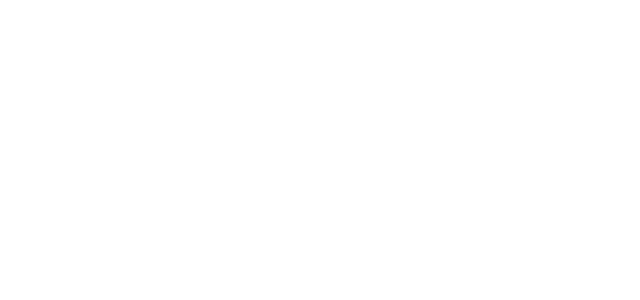
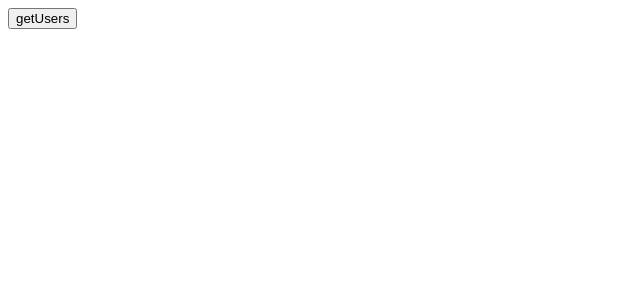
Before and after one commit to nakashi94/react-fastapi-practice, a React (Create React App) app in the folder front/: page /users in a window 1280 px wide. Before the commit this address had no page. Shown: the top 300 px of the page, without its empty margins (0-640 px from the left). Built offline with nearby package versions, Linux system fonts and the light colour scheme; the HTML template or start-up script is replaced by a standard one.

Commit message:
get usersdata

```diff
--- /dev/null
+++ b/front/src/components/atoms/Button.tsx
@@ -0,0 +1,12 @@
+import { memo, ReactNode, VFC } from "react";
+
+type Props = {
+    children: ReactNode;
+    onClick: () => void;
+}
+
+export const Button: VFC<Props> = memo((props) => {
+    const { children, onClick } = props;
+
+    return <button onClick={onClick}>{children}</button>;
+})
--- /dev/null
+++ b/front/src/components/pages/Hello.tsx
@@ -0,0 +1,21 @@
+import { memo, useState } from "react";
+import axios from "axios";
+
+type hello = {
+    hello: string;
+}
+
+export const Hello = memo(() => {
+    const [greeting, setGreeting] = useState<string>("");
+    axios.get<hello>("http://127.0.0.1:8000/")
+        .then((res) => {
+            console.log(res.data.hello)
+            setGreeting(res.data.hello)
+        })
+        .catch(err => console.log(err))
+    return (
+        <>
+            {greeting}
+        </>
+    )
+})
--- /dev/null
+++ b/front/src/components/pages/User.tsx
@@ -0,0 +1,11 @@
+import { memo } from "react";
+
+import { Button } from "../atoms/Button";
+import { useGetUsers } from "../../hooks/useGetUsers";
+
+export const User = memo(() => {
+    const { getUsers } = useGetUsers();
+    return (
+        <Button onClick={getUsers}>getUsers</Button>
+    )
+})
--- /dev/null
+++ b/front/src/hooks/useGetUsers.ts
@@ -0,0 +1,18 @@
+import axios from "axios";
+
+import { useCallback } from "react";
+import { User } from "../types/User";
+
+export const useGetUsers = () => {
+
+    const getUsers = useCallback(() => {
+        axios.get<Array<User>>("http://127.0.0.1:8000/users")
+            .then(res => console.log(res.data))
+            .catch((err) => {
+                alert("ユーザーが取得できませんでした。")
+                console.log(err)
+            })
+    }, []);
+
+    return {getUsers};
+}
--- a/front/src/pages/Hello.tsx
+++ /dev/null
@@ -1,17 +0,0 @@
-import { memo } from "react";
-import axios from "axios";
-
-export const Hello = memo(() => {
-    axios.get("http://127.0.0.1:8000/", {
-    })
-        .then((res) => {
-            console.log(res.data)
-            console.log(typeof(res))
-        })
-        .catch(err => console.log(err))
-    return (
-        <>
-            Hello React!
-        </>
-    )
-})
--- a/front/src/router/Router.tsx
+++ b/front/src/router/Router.tsx
@@ -1,11 +1,13 @@
 import { memo } from "react";
 import { Routes, Route } from "react-router-dom";
-import { Hello } from "../pages/Hello";
+import { Hello } from "../components/pages/Hello";
+import { User } from "../components/pages/User";
 
 export const Router = memo(() => {
     return (
         <Routes>
             <Route path="/" element={<Hello />}/>
+            <Route path="/users" element={<User />}/>
         </Routes>
     )
 });
--- /dev/null
+++ b/front/src/types/User.ts
@@ -0,0 +1,5 @@
+export type User = {
+    name: string;
+    age: number;
+    sex: string;
+}
--- a/front/tsconfig.json
+++ b/front/tsconfig.json
@@ -2,6 +2,7 @@
   "compilerOptions": {
     "target": "es5",
     "lib": [
+      "es2017",
       "dom",
       "dom.iterable",
       "esnext"
```
Also changed, not shown: 1 other file (tests, documents, lock files or other folders).
